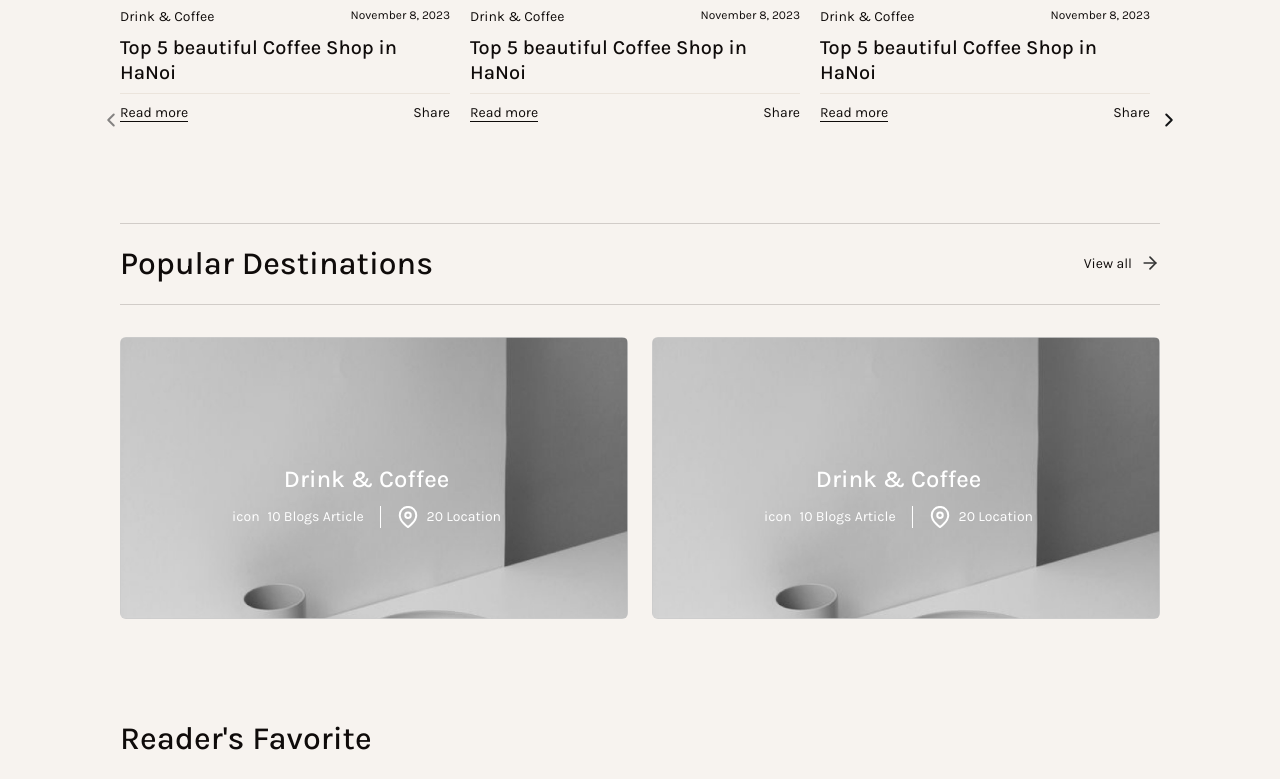
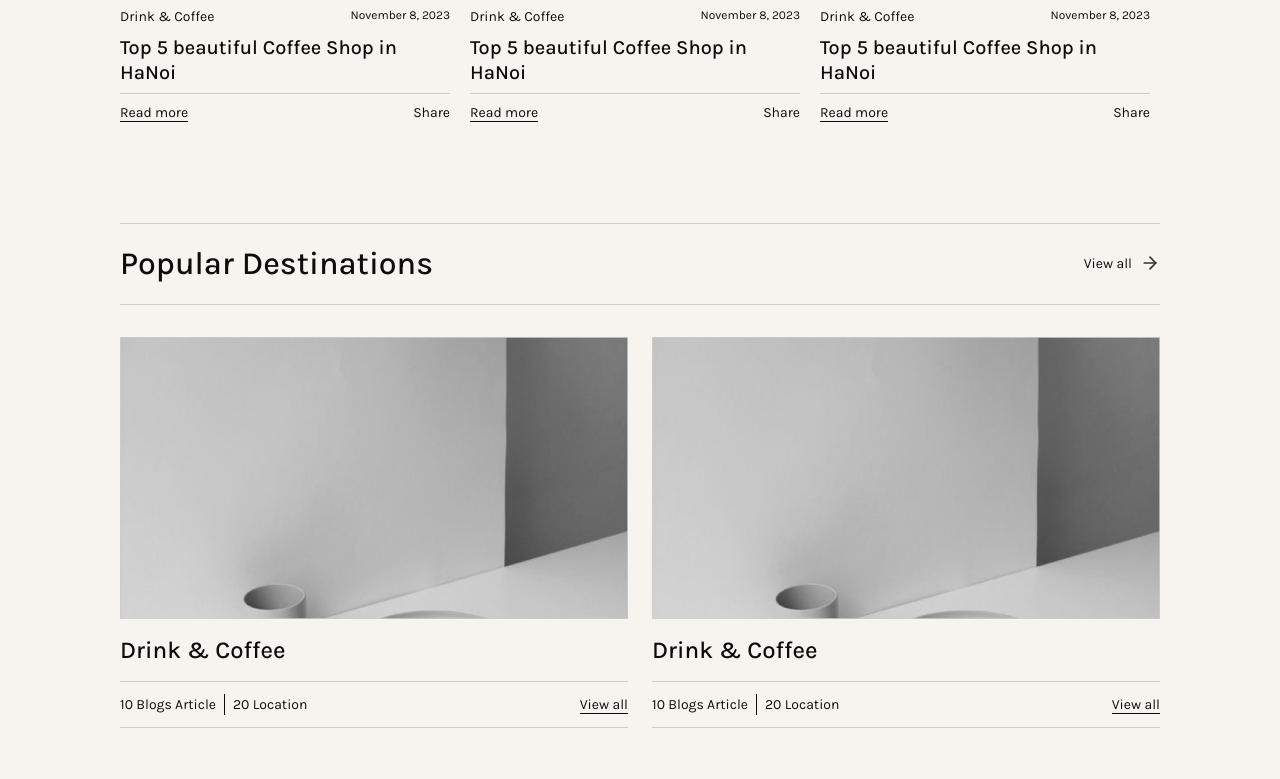
Before and after one commit to Nthuyduong/my_blog, a React (Create React App) app: page / in a window 1280 px wide. Shown: the part 1061-1840 px from the top of the page. Built offline with nearby package versions, Linux system fonts and the light colour scheme.

Commit message:
home pgae

```diff
--- a/src/components/common/slider.js
+++ b/src/components/common/slider.js
@@ -213,12 +213,12 @@ const Slider = ({
             <div className="slider-control">
                 <div className={`prev-button ${ disablePrev ? 'btn-disable': '' }`}>
                     <button className="my-prev-btn" onClick={prevSlide}>
-                        <img className="icon-sm" src="./img/icon/chevron-left-black.svg" alt="smile" loading="lazy"/>
+                        <img className="w-full icon-sm" src="./img/icon/chevron-left-black.svg" alt="smile" loading="lazy"/>
                     </button>
                 </div>
                 <div className={`next-button ${ disableNext ? 'btn-disable': ''}`}>
                     <button className="my-next-btn" onClick={nextSlide}>
-                        <img className="icon-sm" src="./img/icon/chevron-right-black.svg" alt="smile" loading="lazy"/>
+                        <img className="w-full icon-sm" src="./img/icon/chevron-right-black.svg" alt="smile" loading="lazy"/>
                     </button>
                 </div>
             </div>
--- a/src/components/layout/footer.js
+++ b/src/components/layout/footer.js
@@ -8,12 +8,12 @@ const Footer = () => {
             <div className="blog-footer-inner">
                 <div className="grid grid-cols-6 footer-popular">
                     <div className="sub-menu">
-                        <div className="mb-3">Popular</div>
+                        <div className="mb-3">POPULAR</div>
                         <ul>
                             <li>
                                 <Link to={ROUTER.HOME} className="nav-link">Weading Photo Spots</Link>
                             </li>
-                            <li>
+                            <li className="">
                                 <Link to={ROUTER.HOME} className="nav-link">Ceramic Handmade Shop</Link>
                             </li>
                             <li>
@@ -27,29 +27,29 @@ const Footer = () => {
                     </div>
                     <div className="footer-info">
                         <div className="sub-menu">
-                            <div className="mb-3">Infor</div>
+                            <div className="mb-3">INTEREST</div>
                             <ul>
                                 <li>
-                                    <Link to={ROUTER.HOME} className="nav-link">About us</Link>
+                                    <Link to={ROUTER.ABOUT} className="nav-link">About us</Link>
                                 </li>
                                 <li>
-                                    <Link to={ROUTER.HOME} className="nav-link">Destinations</Link>
+                                    <Link to={ROUTER.DESTINATION} className="nav-link">Destinations</Link>
                                 </li>
                                 <li>
-                                    <Link to={ROUTER.HOME} className="nav-link">Privacy Policy</Link>
+                                    <Link to={ROUTER.GALLERY} className="nav-link">Our Gallery</Link>
                                 </li>
                             </ul>
                         </div>
                     </div>
                     <div className="footer-contact">
                         <div className="sub-menu">
-                            <div className="mb-3">Connect</div>
+                            <div className="mb-3">INFO</div>
                             <ul>
                                 <li>
                                     <Link to={ROUTER.CONTACT} className="nav-link">Contact me</Link>
                                 </li>
                                 <li>
-                                    <Link to={ROUTER.HOME} className="nav-link">Work with me</Link>
+                                    <Link to={ROUTER.CONTACT} className="nav-link">Work with me</Link>
                                 </li>
                             </ul>
                         </div>
--- a/src/components/layout/header.js
+++ b/src/components/layout/header.js
@@ -119,7 +119,7 @@ const Header = () => {
                                             </div>
                                         </div>
                                         <div className="rounded-md pr-4 py-4">
-                                            <Link to={ROUTER.GALLERY} className="nav-link">GALLERY</Link>
+                                            <Link to={ROUTER.CONTACT} className="nav-link">CONTACT</Link>
                                         </div>
                                     </div>
                                 </div>
--- a/src/pages/home.js
+++ b/src/pages/home.js
@@ -282,44 +282,44 @@ const Home = () => {
                     </div>
 
                     <div className="grid grid-cols-4 gap-4">
-                        <div className="col-span-4 md:col-span-2 relative h-popular-des-ct rounded-md">
-                            <div className="des-ct-img">
+                        <div className="col-span-4 md:col-span-2 h-popular-des-ct">
+                            <div className="des-ct-img overflow-hidden">
                                 <img className="w-full" src="./img/home/category.jpg" alt="smile" loading="lazy"/>
                             </div>
-                            <div className="absolute text-white category-des-content">
-                                <div className="heading_4 text-center">Drink & Coffee</div>
-                                <div className="flex justify-center mt-2">
-                                    <div className="flex article-count pr-3">
-                                        <div className="pr-1">icon</div>
-                                        <div>10 Blogs Article</div>
+                            <div className="category-des-content">
+                                <div className="heading_4 top-destination-title py-3">Drink & Coffee</div>
+                                <div className="flex py-2 sub-title">
+                                    <div className="flex">
+                                        <div className="flex article-count pr-1">
+                                            <div>10 Blogs Article</div>
+                                        </div>
+                                        <div className="flex location-count pl-1">
+                                            <div>20 Location</div>
+                                        </div>
                                     </div>
-                                    <div className="flex location-count pl-3">
-                                        <div className="pr-1">
-                                            <img className="icon-sm" src="./img/icon/map-pin.svg" alt="smile" loading="lazy"/>
-                                        </div>
-                                        <div>20 Location</div>
+                                    <div className="ml-auto">
+                                        <a className="text-link" href="#">View all</a>
                                     </div>
                                 </div>
                             </div>
                         </div>
-                        <div className="col-span-4 md:col-span-2 relative h-popular-des-ct rounded-md">
-                            <div className="des-ct-img">
+                        <div className="col-span-4 md:col-span-2 h-popular-des-ct">
+                            <div className="des-ct-img overflow-hidden">
                                 <img className="w-full" src="./img/home/category.jpg" alt="smile" loading="lazy"/>
                             </div>
-                            <div className="absolute text-white category-des-content">
-                                <div className="heading_4 text-center">Drink & Coffee</div>
-                                <div className="flex justify-center mt-2">
-                                    <div className="flex article-count pr-3">
-                                        <div className="pr-1">
-                                            icon
+                            <div className="category-des-content">
+                                <div className="heading_4 top-destination-title py-3">Drink & Coffee</div>
+                                <div className="flex py-2 sub-title">
+                                    <div className="flex">
+                                        <div className="flex article-count pr-1">
+                                            <div>10 Blogs Article</div>
                                         </div>
-                                        <div>10 Blogs Article</div>
+                                        <div className="flex location-count pl-1">
+                                            <div>20 Location</div>
+                                        </div>
                                     </div>
-                                    <div className="flex location-count pl-3">
-                                        <div className="pr-1">
-                                            <img className="icon-sm" src="./img/icon/map-pin.svg" alt="smile" loading="lazy"/>
-                                        </div>
-                                        <div>20 Location</div>
+                                    <div className="ml-auto">
+                                        <a className="text-link" href="#">View all</a>
                                     </div>
                                 </div>
                             </div>
--- a/src/styles/app.scss
+++ b/src/styles/app.scss
@@ -92,12 +92,13 @@ $small_text: 12px;
 
 //scroll to top btn
 .back-to-top {
+  z-index: 30000;
   color: #333;
   position: fixed;
   right: 40px;
   bottom: 8%;
   cursor: pointer;
-  border: 1px solid #ccc;
+  background: rgba(v.$border_color, 0.8);
   height: 50px;
   width: 50px;
   border-radius: 30px;
@@ -278,14 +279,28 @@ body{
 }
 
 //My carousel
-.carousel-component{
+.slider-wrp{
+  .slider-control{
     .next-button{
       right:-40px;
       top: 40%;
+      .my-next-btn{
+        width: 30px;
+        height: 30px;
+        background: v.$border_color;
+        border-radius: 40px;
+      }
     }
     .prev-button{
       left: -40px;
       top: 40%;
+      .my-prev-btn{
+        width: 30px;
+        height: 30px;
+        background: v.$border_color;
+        border-radius: 40px;
+      }
+    }
   }
 }
 
--- a/src/styles/home.scss
+++ b/src/styles/home.scss
@@ -3,7 +3,7 @@
   padding-top: 100px;
 }
 .article-info{
-  border-bottom: 1px solid v.$border_color;
+  border-bottom: 1px solid v.$border2_color;
 }
 .category-destination{
   padding-top: 100px;
@@ -12,17 +12,15 @@
     .category-des-content{
       top: 45%;
       right: 25%;
+      .top-destination-title{
+        border-bottom: 1px solid v.$border2_color;
+      }
+      .sub-title{
+        border-bottom: 1px solid v.$border2_color;
+      }
       .article-count{
-        border-right: 1px solid #fff;
+        border-right: 1px solid v.$text_color;
       }
-    }
-    img{
-      transition: transform .25s ease;
-    }
-  }
-  .h-popular-des-ct:hover{
-    .des-ct-img img{
-      transform: scale(1.05);
     }
   }
 }
```
Lines whose indentation alone changed are shown as unchanged.
